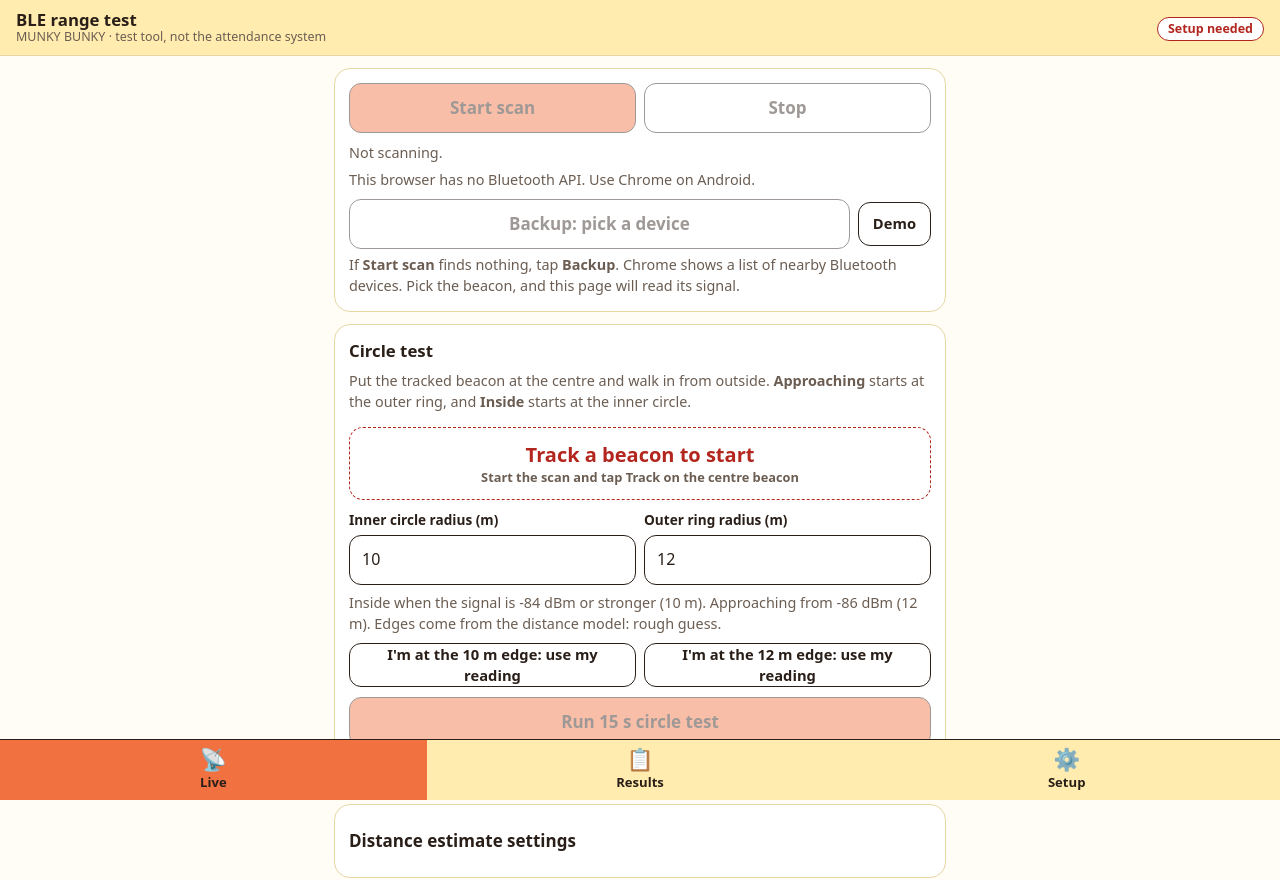
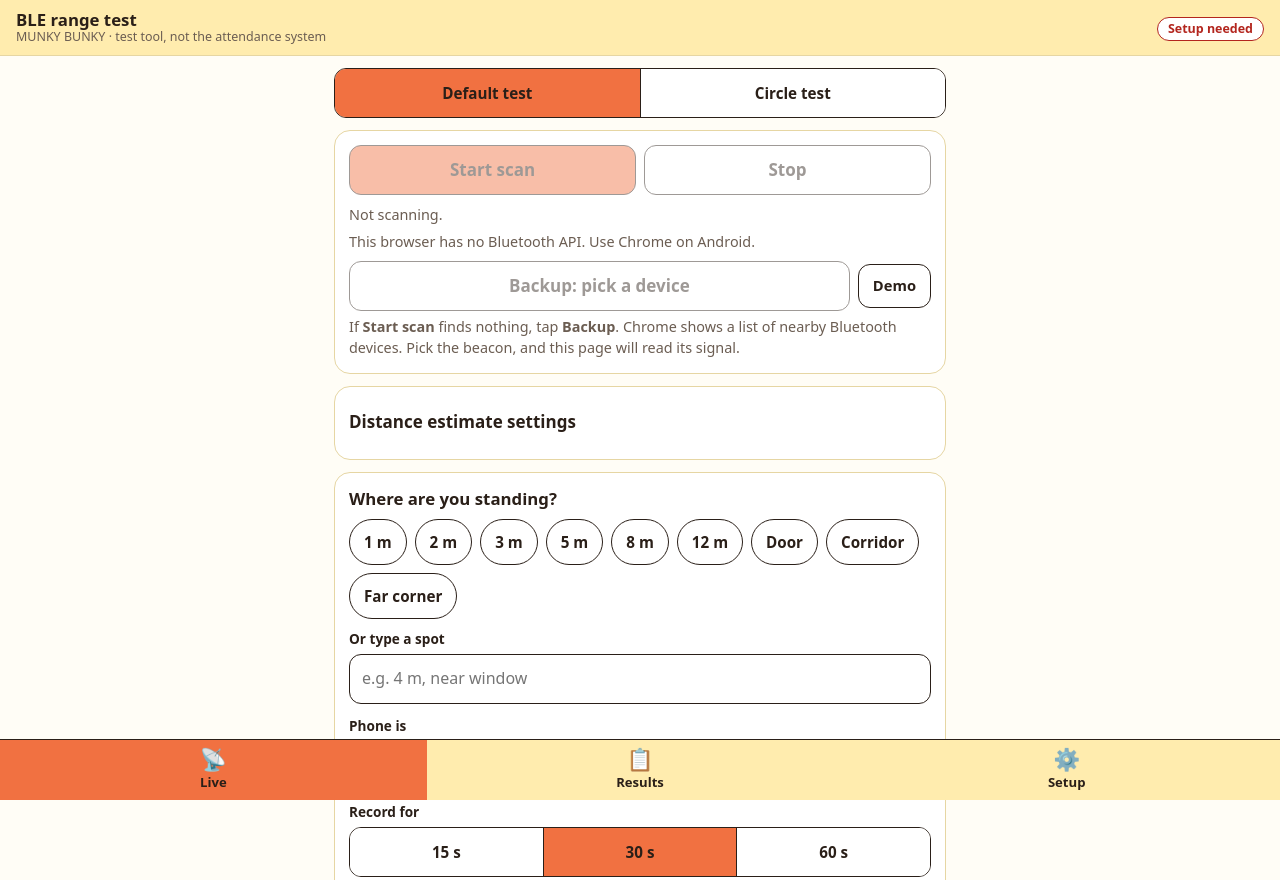
Before and after one commit to Elkaratech/BLE-TEST, a plain HTML site: page index.html in a window 1280 px wide. Shown: the top 880 px of the page. Drawn offline with Linux system fonts and the light colour scheme.

Commit message:
Add Default test / Circle test mode switch
Co-Authored-By: Claude Sonnet 5.5 <noreply@anthropic.com>

```diff
--- a/index.html
+++ b/index.html
@@ -102,6 +102,9 @@
 <main>
   <!-- ============ LIVE ============ -->
   <div class="view" id="v-live">
+    <div class="seg" id="modeSeg" role="group" aria-label="Test mode">
+      <button data-v="default" aria-pressed="true">Default test</button><button data-v="circle" aria-pressed="false">Circle test</button>
+    </div>
     <section class="card" aria-label="Scan">
       <div class="row">
         <button class="primary grow" id="start">Start scan</button>
@@ -135,7 +138,7 @@
       <div class="kv" id="mKv"></div>
     </section>
 
-    <section class="card" id="circleCard" aria-label="Circle test">
+    <section class="card" id="circleCard" aria-label="Circle test" hidden>
       <h2>Circle test</h2>
       <p class="muted" style="margin-top:0">Put the tracked beacon at the centre and walk in from outside. <b>Approaching</b> starts at the outer ring, and <b>Inside</b> starts at the inner circle.</p>
       <div class="zone none" id="zoneBanner" role="status">Track a beacon to start<small>Start the scan and tap Track on the centre beacon</small></div>
@@ -170,7 +173,7 @@
       </details>
     </section>
 
-    <section class="card" aria-label="Record settings">
+    <section class="card" id="recCard" aria-label="Record settings">
       <h2>Where are you standing?</h2>
       <div class="picks" id="spotPicks" role="group" aria-label="Spot"></div>
       <div style="margin-top:10px"><label class="l" for="dist">Or type a spot</label><input id="dist" type="text" placeholder="e.g. 4 m, near window" autocomplete="off"></div>
@@ -309,6 +312,7 @@ const SPOTS = ["1 m", "2 m", "3 m", "5 m", "8 m", "12 m", "Door", "Corridor", "F
 
 /* ---------- circle test: inside / approaching / outside, from the tracked beacon's signal ---------- */
 const CIRC_KEY = "ble-test-circle-v1", DWELL_MS = 1500, SMOOTH_MS = 2000, TEST_MS = 15000;
+state.mode = "default";
 const circ = { r1: 10, r2: 12, t1: null, t2: null, zone: "none", pending: null, since: 0, test: null, last: null };
 function loadCirc() { try { const v = JSON.parse(localStorage.getItem(CIRC_KEY) || "null"); if (v && v.r1 > 0 && v.r2 > v.r1) { circ.r1 = v.r1; circ.r2 = v.r2; circ.t1 = typeof v.t1 === "number" ? v.t1 : null; circ.t2 = typeof v.t2 === "number" ? v.t2 : null; } } catch (_) {} }
 const saveCirc = () => { try { localStorage.setItem(CIRC_KEY, JSON.stringify({ r1: circ.r1, r2: circ.r2, t1: circ.t1, t2: circ.t2 })); } catch (_) {} };
@@ -641,6 +645,7 @@ function smoothed() {
   return w.length ? median(w) : null;
 }
 function tickCircle() {
+  if (state.mode !== "circle" && !circ.test) { circ.zone = "none"; circ.pending = null; return; }
   const m = smoothed(), raw = rawZone(m), now = Date.now();
   if (raw === circ.zone) circ.pending = null;
   else if (circ.pending !== raw) { circ.pending = raw; circ.since = now; }
@@ -741,7 +746,7 @@ function fillCircle(box) {
 /* ---------- recorder and dock ---------- */
 function updateDock() {
   const b = state.tracked ? state.beacons.get(state.tracked) : null;
-  const show = state.view === "live" && (state.scanning || state.rec);
+  const show = state.view === "live" && state.mode === "default" && (state.scanning || state.rec);
   $("dock").hidden = !show;
   const lost = b ? Date.now() - b.last > 3000 : true;
   $("dNum").textContent = b && !lost && b.rssi !== null ? String(b.rssi) : "–";
@@ -779,6 +784,20 @@ function finishRec() {
   setTimeout(() => { if (!state.rec) updateDock(); }, 2500);
   $("dockBar").style.width = "0";
 }
+
+/* ---------- test mode switch: Default test (record at spots) or Circle test ---------- */
+const MODE_KEY = "ble-test-mode-v1";
+function applyMode() {
+  $("circleCard").hidden = state.mode !== "circle";
+  $("recCard").hidden = state.mode !== "default";
+  $("modeSeg").querySelectorAll("button").forEach((x) => x.setAttribute("aria-pressed", x.dataset.v === state.mode ? "true" : "false"));
+  updateDock(); if (state.mode === "circle") renderCircleLive(smoothed());
+}
+$("modeSeg").querySelectorAll("button").forEach((b) => b.addEventListener("click", () => {
+  if (circ.test || state.rec) return;   // not while a recording is running
+  state.mode = b.dataset.v; try { localStorage.setItem(MODE_KEY, state.mode); } catch (_) {} applyMode();
+}));
+try { const m = localStorage.getItem(MODE_KEY); if (m === "circle" || m === "default") state.mode = m; } catch (_) {}
 
 /* ---------- spot chips, segmented controls ---------- */
 function buildSpots() {
@@ -898,7 +917,7 @@ $("filter").addEventListener("input", renderList);
 $("onlyBeacons").addEventListener("change", renderList);
 document.addEventListener("visibilitychange", () => { if (!document.hidden && state.scanning) acquireWake(); });
 
-loadPrefs(); loadCirc(); syncCalUi(); syncCircUi(); loadResults(); buildSpots(); renderStatus(); renderDiag(); log("page opened"); renderResults(); setScanUi(); renderList();
+loadPrefs(); loadCirc(); syncCalUi(); syncCircUi(); applyMode(); loadResults(); buildSpots(); renderStatus(); renderDiag(); log("page opened"); renderResults(); setScanUi(); renderList();
 setInterval(renderList, 500);
 setInterval(tickRec, 200);
 setInterval(tickCircle, 250);
```
